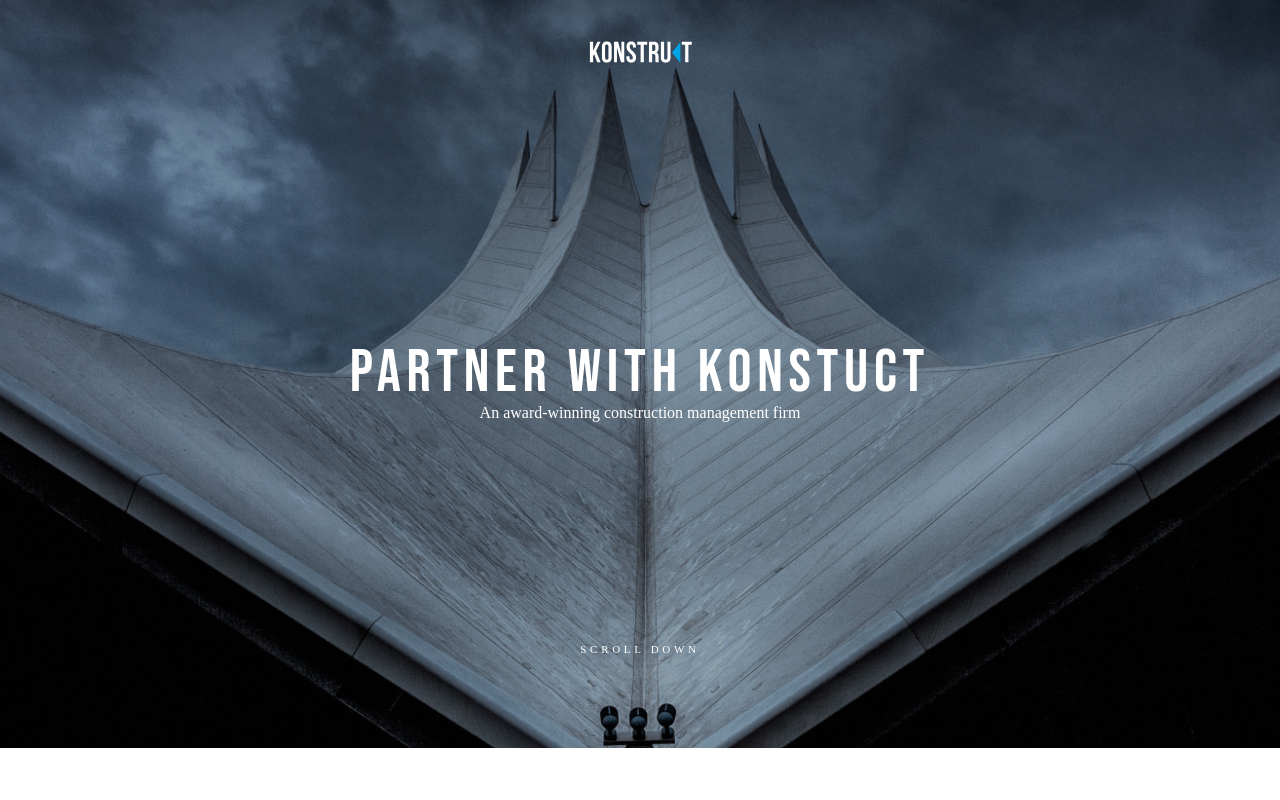
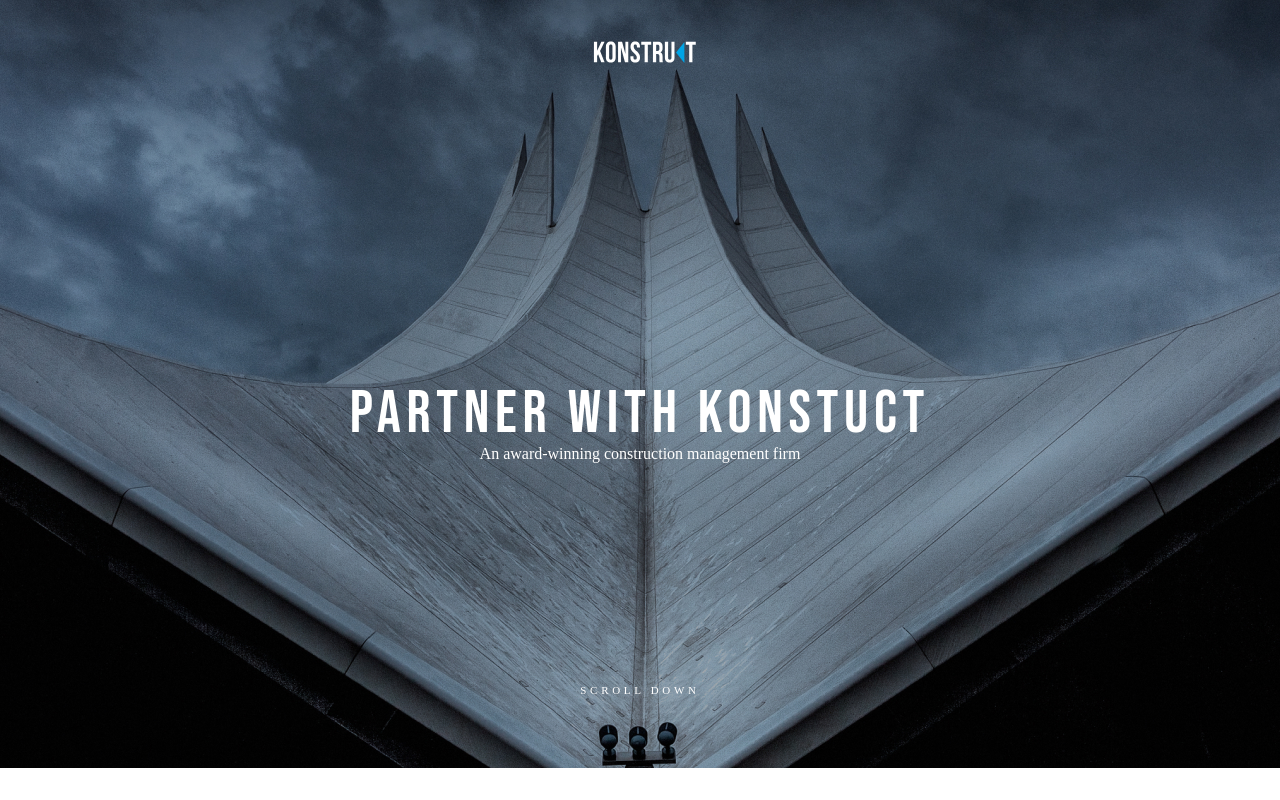
Before and after one commit to margaritaritik/konstruct-template-, a website: page index.html in a window 1280 px wide. Drawn offline with Linux system fonts and the light colour scheme.

Commit message:
adaptive layout

```diff
--- a/css/style.css
+++ b/css/style.css
@@ -38,17 +38,9 @@
 
 .header_logo{
     width: 100%;
-    /*max-width: 1440px;*/
-    position: relative;
-    /*margin: 0 auto;*/
-    /*margin: 41px 0px 0px 419px;*/
-    /*position: relative;*/
+    margin-top: 41px;
+    margin-left: 45%;
 
-    /*!*position: absolute;*!*/
-    top:41px;
-    left:419px;
-    /*margin-top: 41px;*/
-    /*margin-left: 419px;*/
 }
 
 
```
